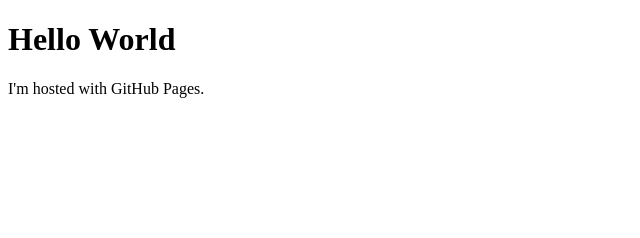
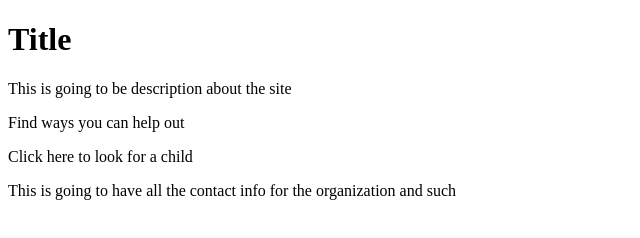
Before and after one commit to dianacoronado/dianacoronado.github.io, a plain HTML site: page index.html in a window 1280 px wide. Shown: the whole page, without its empty margins (0-640 px from the left). Drawn offline with Linux system fonts and the light colour scheme.

Commit message:
New addition
Mock up of website

```diff
--- a/index.html
+++ b/index.html
@@ -1,7 +1,26 @@
 <!DOCTYPE html>
 <html>
 <body>
-<h1>Hello World</h1>
-<p>I'm hosted with GitHub Pages.</p>
+<div id= "Header">
+<h1>Title</h1>
+</div>
+
+<div id="Description">
+<p>This is going to be description about the site</p>
+</div>
+
+
+<div id= "Help">
+<p id="Help">Find ways you can help out</p>
+</div>
+
+<div id= "look">
+<p id= "look">Click here to look for a child</p>
+</div>
+
+<div id= "info">
+<p id ="info">This is going to have all the contact info for the organization and such</p>
+</div>
+
 </body>
 </html>
```
